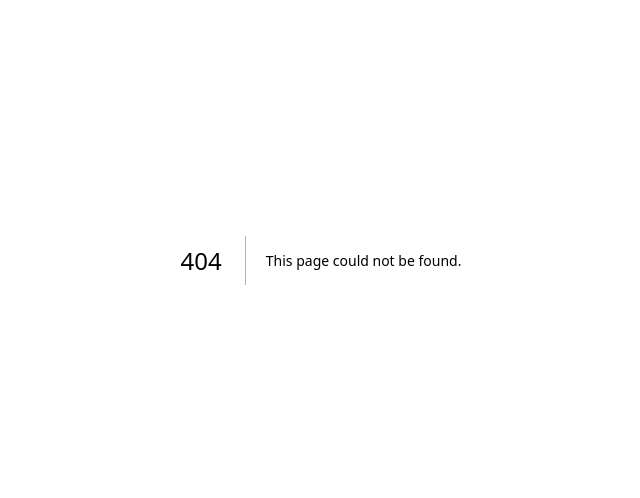
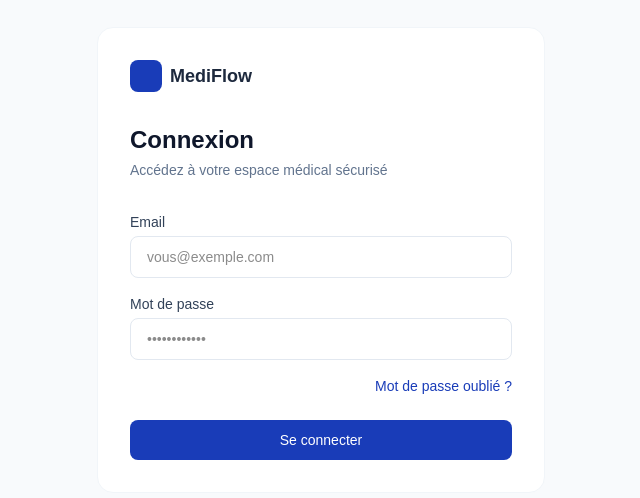
Before and after one commit to groupstarco-ai/mediflow, a Next.js app: page /login in a window 1280 px wide. Before the commit this address had no page. Shown: the part 140-638 px from the top of the page, without its empty margins (319-959 px from the left). Built offline with nearby package versions, Linux system fonts and the light colour scheme.

Commit message:
Page de connexion + connexion Supabase

```diff
--- /dev/null
+++ b/app/login/page.tsx
@@ -0,0 +1,87 @@
+'use client'
+
+import { useState } from 'react'
+import { supabase } from '@/lib/supabase'
+
+export default function LoginPage() {
+  const [email, setEmail] = useState('')
+  const [password, setPassword] = useState('')
+  const [loading, setLoading] = useState(false)
+  const [error, setError] = useState('')
+
+  const handleLogin = async () => {
+    setLoading(true)
+    setError('')
+
+    const { error } = await supabase.auth.signInWithPassword({
+      email,
+      password,
+    })
+
+    if (error) {
+      setError('Email ou mot de passe incorrect')
+      setLoading(false)
+      return
+    }
+
+    window.location.href = '/dashboard'
+  }
+
+  return (
+    <main className="min-h-screen bg-slate-50 flex items-center justify-center px-4">
+      <div className="bg-white rounded-2xl border border-slate-100 p-8 w-full max-w-md">
+
+        <div className="flex items-center gap-2 mb-8">
+          <div className="w-8 h-8 bg-blue-800 rounded-lg"></div>
+          <span className="font-semibold text-slate-800 text-lg">MediFlow</span>
+        </div>
+
+        <h1 className="text-2xl font-bold text-slate-900 mb-1">Connexion</h1>
+        <p className="text-slate-500 text-sm mb-8">Accédez à votre espace médical sécurisé</p>
+
+        {error && (
+          <div className="bg-red-50 border border-red-100 text-red-700 text-sm px-4 py-3 rounded-lg mb-6">
+            {error}
+          </div>
+        )}
+
+        <div className="flex flex-col gap-4">
+          <div>
+            <label className="text-sm font-medium text-slate-700 mb-1 block">Email</label>
+            <input
+              type="email"
+              placeholder="vous@exemple.com"
+              value={email}
+              onChange={(e) => setEmail(e.target.value)}
+              className="w-full border border-slate-200 rounded-lg px-4 py-2.5 text-sm outline-none focus:border-blue-800"
+            />
+          </div>
+
+          <div>
+            <label className="text-sm font-medium text-slate-700 mb-1 block">Mot de passe</label>
+            <input
+              type="password"
+              placeholder="••••••••••••"
+              value={password}
+              onChange={(e) => setPassword(e.target.value)}
+              className="w-full border border-slate-200 rounded-lg px-4 py-2.5 text-sm outline-none focus:border-blue-800"
+            />
+          </div>
+
+          <div className="flex justify-end">
+            <a href="#" className="text-sm text-blue-800">Mot de passe oublié ?</a>
+          </div>
+
+          <button
+            onClick={handleLogin}
+            disabled={loading}
+            className="w-full bg-blue-800 text-white py-2.5 rounded-lg text-sm font-medium mt-2"
+          >
+            {loading ? 'Connexion...' : 'Se connecter'}
+          </button>
+        </div>
+
+      </div>
+    </main>
+  )
+}
--- /dev/null
+++ b/lib/supabase.ts
@@ -0,0 +1,6 @@
+import { createClient } from '@supabase/supabase-js'
+
+const supabaseUrl = 'https://vabiqigbuucxgzwgfwcu.supabase.co'
+const supabaseAnonKey = 'sb_publishable_UI2DhwxcgMmT8_jLIR_sHA_xiSi6BZU'
+
+export const supabase = createClient(supabaseUrl, supabaseAnonKey)
--- a/package.json
+++ b/package.json
@@ -9,6 +9,8 @@
     "lint": "eslint"
   },
   "dependencies": {
+    "@supabase/ssr": "^0.10.3",
+    "@supabase/supabase-js": "^2.108.0",
     "next": "16.2.7",
     "react": "19.2.4",
     "react-dom": "19.2.4"
```
Also changed, not shown: 1 other file (tests, documents, lock files or other folders).
